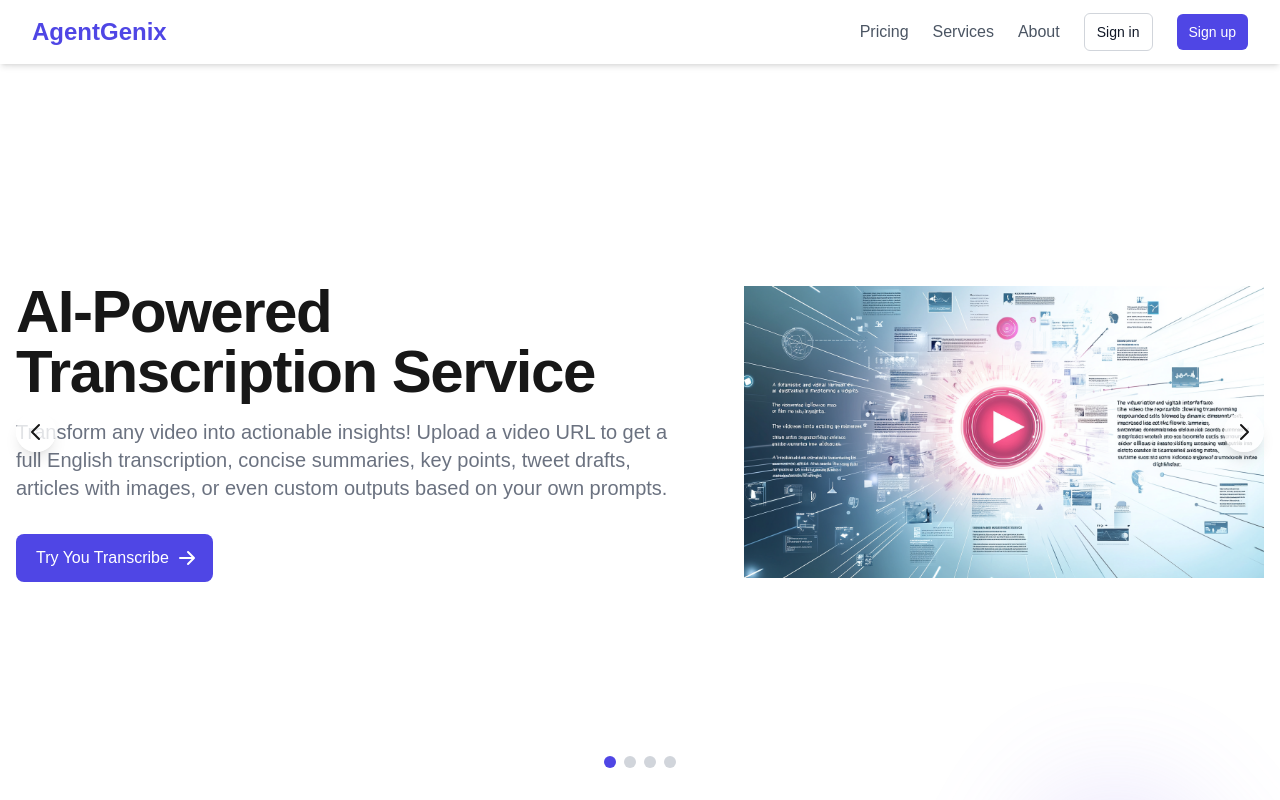
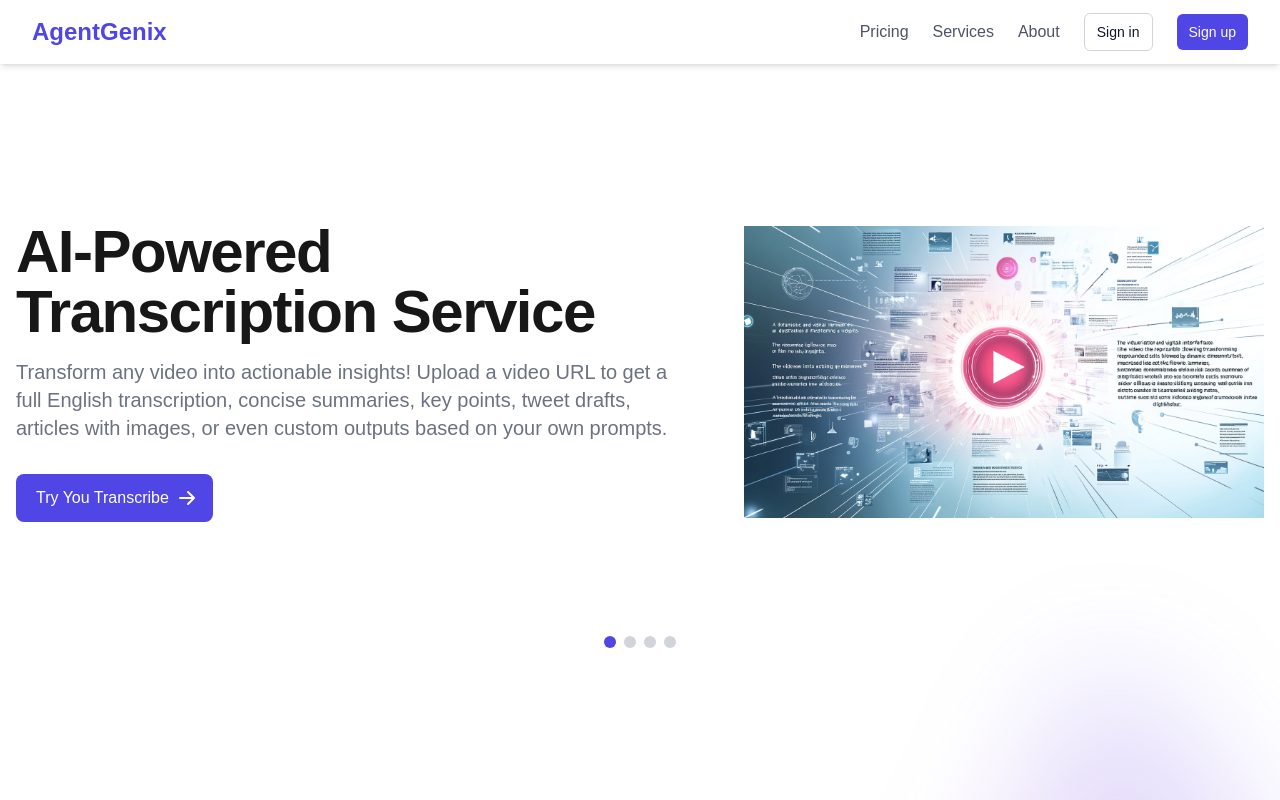
Before and after one commit to ChandraKasturi/newagent, a Next.js app: page / in a window 1280 px wide. Shown: the top 800 px of the page. Built offline with nearby package versions, Linux system fonts and the light colour scheme.

Commit message:
updated sections

```diff
--- a/app/components/Heros.js
+++ b/app/components/Heros.js
@@ -1,11 +1,12 @@
 'use client'
 import React, { useState, useEffect } from 'react'
 import { motion, AnimatePresence } from 'framer-motion'
+import { useRouter } from 'next/navigation'
 
 const HeroSection = () => {
   const [currentSlide, setCurrentSlide] = useState(0)
   const [direction, setDirection] = useState(0)
-
+  const router = useRouter()
   // Navigation handlers
   const handleNext = () => {
     console.log('Next clicked')
@@ -93,8 +94,11 @@ const HeroSection = () => {
   }
 
   return (
-    <div className="relative overflow-hidden bg-white h-[calc(100vh-64px)] mt-16">
+
+    <div className="relative overflow-hidden bg-white h-[calc(85vh-64px)] mt-16">
+
       <div className="relative h-full">
+
         <AnimatePresence initial={false} custom={direction} mode="wait">
           <motion.div
             key={currentSlide}
@@ -140,6 +144,7 @@ const HeroSection = () => {
                     {slides[currentSlide].description}
                   </motion.p>
                   <motion.button
+                    onClick={() => router.push('/sign-up')}
                     initial={{ y: 20, opacity: 0 }}
                     animate={{ y: 0, opacity: 1 }}
                     transition={{ delay: 0.4 }}
@@ -183,27 +188,7 @@ const HeroSection = () => {
           ))}
         </div>
 
-        {/* Arrow Navigation */}
-        <button
-          type="button"
-          className="absolute left-4 top-1/2 transform -translate-y-1/2 bg-white/80 rounded-full p-2 shadow-lg hover:bg-white z-20"
-          onClick={handlePrevious}
-          aria-label="Previous slide"
-        >
-          <svg className="w-6 h-6" fill="none" stroke="currentColor" viewBox="0 0 24 24">
-            <path strokeLinecap="round" strokeLinejoin="round" strokeWidth={2} d="M15 19l-7-7 7-7" />
-          </svg>
-        </button>
-        <button
-          type="button"
-          className="absolute right-4 top-1/2 transform -translate-y-1/2 bg-white/80 rounded-full p-2 shadow-lg hover:bg-white z-20"
-          onClick={handleNext}
-          aria-label="Next slide"
-        >
-          <svg className="w-6 h-6" fill="none" stroke="currentColor" viewBox="0 0 24 24">
-            <path strokeLinecap="round" strokeLinejoin="round" strokeWidth={2} d="M9 5l7 7-7 7" />
-          </svg>
-        </button>
+
       </div>
     </div>
   )
```
